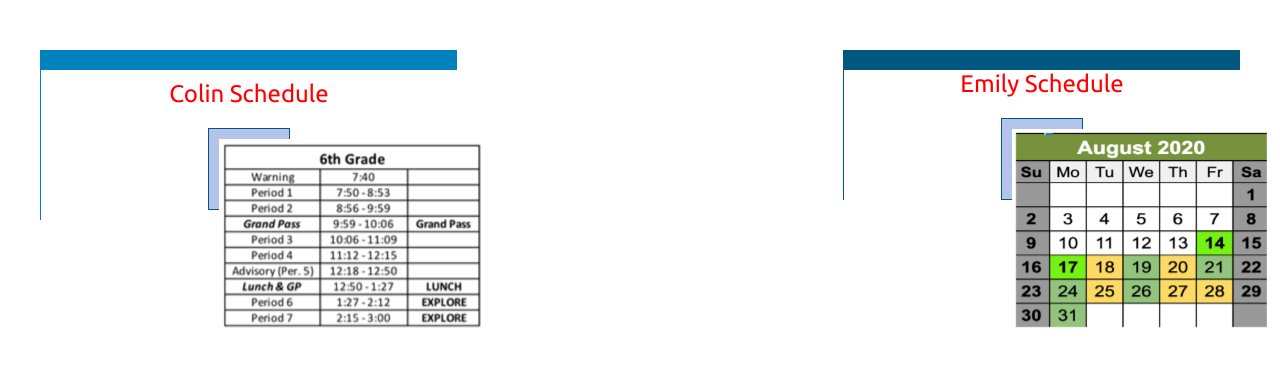
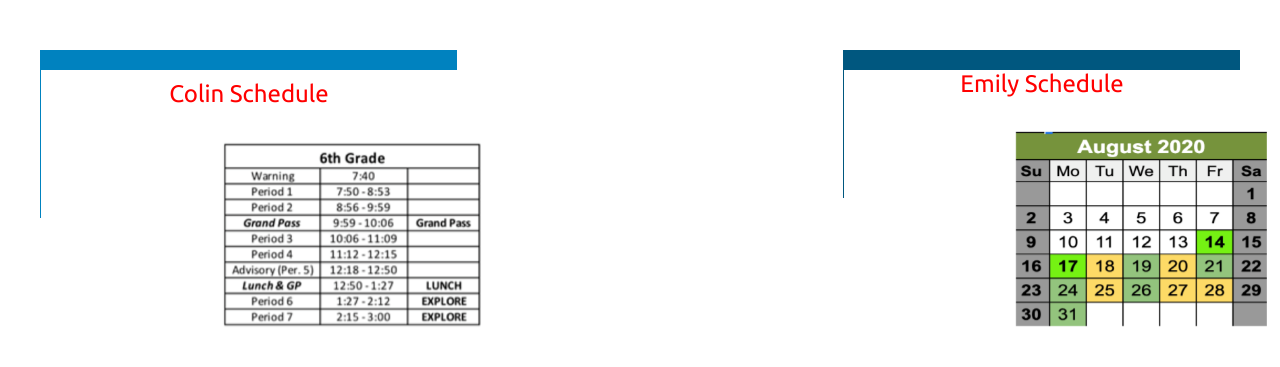
Before and after one commit to Frank-Adam/Frank-Adam.github.io, a PHP site: page /school.html in a window 1280 px wide. Shown: the top 367 px of the page. Run offline with PHP 8.4, Linux system fonts and the light colour scheme.

Commit message:
Update index.css

```diff
--- a/index.css
+++ b/index.css
@@ -32,9 +32,7 @@ span {
 }
 .projectContainer {
     display: inline-block;
-    background-color: #b3c3ea;
     vertical-align: middle;
-    border: 1px solid #00577F;
     margin-top: 20px;
     padding: 10px;
 }
```
